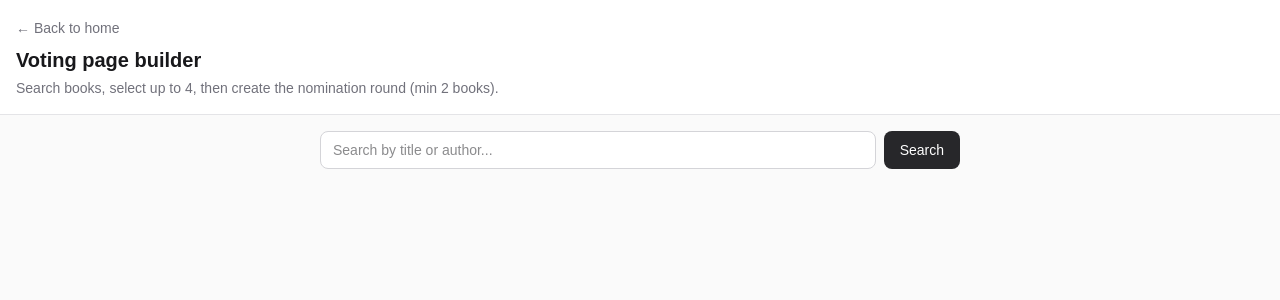
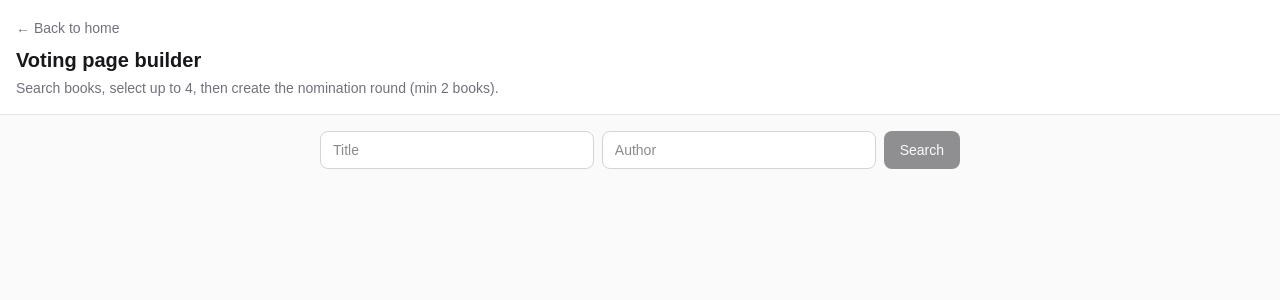
Before and after one commit to williamliew/ebc1, a Next.js app: page /admin/voting-builder in a window 1280 px wide. Shown: the top 300 px of the page. Built offline with nearby package versions, Linux system fonts and the light colour scheme.

Commit message:
Adjusted search page

```diff
--- a/src/app/admin/voting-builder/page.tsx
+++ b/src/app/admin/voting-builder/page.tsx
@@ -4,6 +4,7 @@ import { useMutation, useQueryClient } from '@tanstack/react-query';
 import { useState } from 'react';
 import Image from 'next/image';
 import Link from 'next/link';
+import { sanitiseBlurb } from '@/lib/sanitize-blurb';
 
 type BookSearchResult = {
     externalId: string;
@@ -48,7 +49,8 @@ function getDefaultCloseVoteDate(meetingDate: string): string {
 }
 
 export default function VotingBuilderPage() {
-    const [query, setQuery] = useState('');
+    const [titleSearch, setTitleSearch] = useState('');
+    const [authorSearch, setAuthorSearch] = useState('');
     const defaultMeeting = getDefaultMeetingDate();
     const [meetingDate, setMeetingDate] = useState(defaultMeeting);
     const [closeVoteDate, setCloseVoteDate] = useState(getTomorrowDate);
@@ -62,22 +64,27 @@ export default function VotingBuilderPage() {
         text: string;
     } | null>(null);
     const [showSuccessLightbox, setShowSuccessLightbox] = useState(false);
+    const [previewBook, setPreviewBook] = useState<BookSearchResult | null>(
+        null,
+    );
     const queryClient = useQueryClient();
 
     const PAGE_SIZE = 10;
 
     const searchMutation = useMutation({
         mutationFn: async ({
-            query: q,
+            title,
+            author,
             page = 1,
         }: {
-            query: string;
+            title: string;
+            author: string;
             page?: number;
         }) => {
             const res = await fetch('/api/books/search', {
                 method: 'POST',
                 headers: { 'Content-Type': 'application/json' },
-                body: JSON.stringify({ query: q, page }),
+                body: JSON.stringify({ title, author, page }),
             });
             if (!res.ok) {
                 const data = await res.json().catch(() => ({}));
@@ -133,7 +140,8 @@ export default function VotingBuilderPage() {
             setShowSuccessLightbox(true);
             setCreateMessage(null);
             setSelected([]);
-            setQuery('');
+            setTitleSearch('');
+            setAuthorSearch('');
             setSearchResults([]);
             setSearchError(null);
             queryClient.invalidateQueries({ queryKey: ['nomination'] });
@@ -151,17 +159,18 @@ export default function VotingBuilderPage() {
 
     const handleSearch = (e: React.FormEvent) => {
         e.preventDefault();
-        const trimmed = query.trim();
-        if (!trimmed) return;
-        searchMutation.mutate({ query: trimmed, page: 1 });
+        const title = titleSearch.trim();
+        const author = authorSearch.trim();
+        if (!title && !author) return;
+        searchMutation.mutate({ title, author, page: 1 });
     };
 
-    const totalSearchPages = Math.max(
-        1,
-        Math.ceil(totalSearchItems / PAGE_SIZE),
-    );
-    const canPrev = searchResults.length > 0 && searchPage > 1;
-    const canNext = searchResults.length > 0 && searchPage < totalSearchPages;
+    const MAX_PAGES = 10;
+    const effectiveTotal = Math.min(totalSearchItems, MAX_PAGES * PAGE_SIZE);
+    const totalSearchPages = Math.max(1, Math.ceil(effectiveTotal / PAGE_SIZE));
+    const showPagination = searchResults.length > 0 && totalSearchPages > 1;
+    const canPrev = showPagination && searchPage > 1;
+    const canNext = showPagination && searchPage < totalSearchPages;
 
     const addSelected = (book: BookSearchResult) => {
         if (selected.length >= MAX_SELECTED) return;
@@ -211,31 +220,37 @@ export default function VotingBuilderPage() {
             >
                 {/* Search */}
                 <section>
-                    <form onSubmit={handleSearch} className="flex gap-2">
-                        <div className="relative flex-1">
+                    <form
+                        onSubmit={handleSearch}
+                        className="flex flex-col sm:flex-row gap-2"
+                    >
+                        <div className="flex-1 grid grid-cols-1 sm:grid-cols-2 gap-2">
                             <input
                                 type="text"
-                                value={query}
-                                onChange={(e) => setQuery(e.target.value)}
-                                placeholder="Search by title or author..."
-                                className="w-full rounded-lg border border-zinc-300 dark:border-zinc-700 bg-white dark:bg-zinc-900 pl-3 pr-9 py-2 text-sm focus:outline-none focus:ring-2 focus:ring-zinc-400 dark:focus:ring-zinc-600"
-                                aria-label="Book search"
+                                value={titleSearch}
+                                onChange={(e) => setTitleSearch(e.target.value)}
+                                placeholder="Title"
+                                className="rounded-lg border border-zinc-300 dark:border-zinc-700 bg-white dark:bg-zinc-900 px-3 py-2 text-sm focus:outline-none focus:ring-2 focus:ring-zinc-400 dark:focus:ring-zinc-600"
+                                aria-label="Book title"
                             />
-                            {query.length > 0 && (
-                                <button
-                                    type="button"
-                                    onClick={() => setQuery('')}
-                                    className="absolute right-2 top-1/2 -translate-y-1/2 rounded p-1 text-zinc-500 hover:bg-zinc-200 hover:text-zinc-700 dark:text-zinc-400 dark:hover:bg-zinc-700 dark:hover:text-zinc-200"
-                                    aria-label="Clear search"
-                                >
-                                    ×
-                                </button>
-                            )}
+                            <input
+                                type="text"
+                                value={authorSearch}
+                                onChange={(e) =>
+                                    setAuthorSearch(e.target.value)
+                                }
+                                placeholder="Author"
+                                className="rounded-lg border border-zinc-300 dark:border-zinc-700 bg-white dark:bg-zinc-900 px-3 py-2 text-sm focus:outline-none focus:ring-2 focus:ring-zinc-400 dark:focus:ring-zinc-600"
+                                aria-label="Author"
+                            />
                         </div>
                         <button
                             type="submit"
-                            disabled={searchMutation.isPending}
-                            className="rounded-lg bg-zinc-800 dark:bg-zinc-200 text-white dark:text-zinc-900 px-4 py-2 text-sm font-medium hover:bg-zinc-700 dark:hover:bg-zinc-300 disabled:opacity-50"
+                            disabled={
+                                searchMutation.isPending ||
+                                (!titleSearch.trim() && !authorSearch.trim())
+                            }
+                            className="rounded-lg bg-zinc-800 dark:bg-zinc-200 text-white dark:text-zinc-900 px-4 py-2 text-sm font-medium hover:bg-zinc-700 dark:hover:bg-zinc-300 disabled:opacity-50 shrink-0"
                         >
                             {searchMutation.isPending ? 'Searching…' : 'Search'}
                         </button>
@@ -290,6 +305,15 @@ export default function VotingBuilderPage() {
                                             <p className="text-xs text-zinc-500 truncate">
                                                 {book.author}
                                             </p>
+                                            <button
+                                                type="button"
+                                                onClick={() =>
+                                                    setPreviewBook(book)
+                                                }
+                                                className="mt-1 text-xs text-zinc-600 dark:text-zinc-400 hover:underline"
+                                            >
+                                                Read more
+                                            </button>
                                         </div>
                                         <button
                                             type="button"
@@ -311,13 +335,14 @@ export default function VotingBuilderPage() {
                                 );
                             })}
                         </ul>
-                        {totalSearchItems > 0 && (
+                        {showPagination && (
                             <div className="mt-3 flex items-center justify-between gap-2">
                                 <button
                                     type="button"
                                     onClick={() =>
                                         searchMutation.mutate({
-                                            query: query.trim(),
+                                            title: titleSearch.trim(),
+                                            author: authorSearch.trim(),
                                             page: searchPage - 1,
                                         })
                                     }
@@ -329,14 +354,14 @@ export default function VotingBuilderPage() {
                                     Previous
                                 </button>
                                 <span className="text-sm text-zinc-500 dark:text-zinc-400">
-                                    Page {searchPage} of {totalSearchPages} (
-                                    {totalSearchItems} results)
+                                    Page {searchPage} of {totalSearchPages}
                                 </span>
                                 <button
                                     type="button"
                                     onClick={() =>
                                         searchMutation.mutate({
-                                            query: query.trim(),
+                                            title: titleSearch.trim(),
+                                            author: authorSearch.trim(),
                                             page: searchPage + 1,
                                         })
                                     }
@@ -350,6 +375,60 @@ export default function VotingBuilderPage() {
                             </div>
                         )}
                     </section>
+                )}
+
+                {/* Read more popup */}
+                {previewBook && (
+                    <div
+                        className="fixed inset-0 z-50 flex items-center justify-center bg-black/50 p-4"
+                        role="dialog"
+                        aria-modal="true"
+                        aria-labelledby="preview-title"
+                        onClick={() => setPreviewBook(null)}
+                    >
+                        <div
+                            className="rounded-xl bg-white dark:bg-zinc-900 shadow-xl max-w-md w-full max-h-[85vh] overflow-hidden flex flex-col"
+                            onClick={(e) => e.stopPropagation()}
+                        >
+                            <div className="p-4 pb-2 flex items-start justify-between gap-2">
+                                <div className="min-w-0 flex-1">
+                                    <h3
+                                        id="preview-title"
+                                        className="text-lg font-semibold text-zinc-900 dark:text-zinc-100"
+                                    >
+                                        {previewBook.title}
+                                    </h3>
+                                    <p className="text-sm text-zinc-500 dark:text-zinc-400 mt-0.5">
+                                        by {previewBook.author}
+                                    </p>
+                                </div>
+                                <button
+                                    type="button"
+                                    onClick={() => setPreviewBook(null)}
+                                    className="flex-shrink-0 rounded p-1.5 text-zinc-500 hover:bg-zinc-200 hover:text-zinc-700 dark:text-zinc-400 dark:hover:bg-zinc-700 dark:hover:text-zinc-200"
+                                    aria-label="Close"
+                                >
+                                    ×
+                                </button>
+                            </div>
+                            <div className="px-4 pb-4 overflow-y-auto flex-1 min-h-0">
+                                {previewBook.blurb ? (
+                                    <div
+                                        className="text-sm text-zinc-600 dark:text-zinc-400 leading-relaxed [&_p]:my-1 [&_a]:underline [&_a]:text-zinc-700 dark:[&_a]:text-zinc-300"
+                                        dangerouslySetInnerHTML={{
+                                            __html: sanitiseBlurb(
+                                                previewBook.blurb,
+                                            ),
+                                        }}
+                                    />
+                                ) : (
+                                    <p className="text-sm text-zinc-500 dark:text-zinc-400 italic">
+                                        No description available.
+                                    </p>
+                                )}
+                            </div>
+                        </div>
+                    </div>
                 )}
 
                 {createMessage && createMessage.type === 'error' && (
--- a/src/app/api/books/search/route.ts
+++ b/src/app/api/books/search/route.ts
@@ -6,7 +6,8 @@ import { cleanBlurb } from '@/lib/google-books';
 const PAGE_SIZE = 10;
 
 const bodySchema = z.object({
-    query: z.string().min(1).max(200),
+    title: z.string().max(200).optional(),
+    author: z.string().max(200).optional(),
     page: z.number().int().min(1).optional().default(1),
 });
 
@@ -36,7 +37,18 @@ export async function POST(request: Request) {
         );
     }
 
-    const q = encodeURIComponent(parsed.data.query);
+    const title = (parsed.data.title ?? '').trim();
+    const author = (parsed.data.author ?? '').trim();
+    const parts: string[] = [];
+    if (title) parts.push(`intitle:${title}`);
+    if (author) parts.push(`inauthor:${author}`);
+    if (parts.length === 0) {
+        return NextResponse.json(
+            { error: 'Provide at least a title or author' },
+            { status: 400 },
+        );
+    }
+    const q = encodeURIComponent(parts.join(' '));
     const page = parsed.data.page;
     const startIndex = (page - 1) * PAGE_SIZE;
     const url = `https://www.googleapis.com/books/v1/volumes?q=${q}&key=${apiKey}&maxResults=${PAGE_SIZE}&startIndex=${startIndex}`;
@@ -86,7 +98,7 @@ export async function POST(request: Request) {
             return bHas - aHas;
         });
 
-        const mapped: BookSearchResult[] = items
+        const results: BookSearchResult[] = items
             .slice(0, PAGE_SIZE)
             .map((item) => {
                 const vi = item.volumeInfo ?? {};
@@ -105,16 +117,6 @@ export async function POST(request: Request) {
                 };
             });
 
-        // Deduplicate by same title + author (normalised)
-        const seen = new Set<string>();
-        const results: BookSearchResult[] = [];
-        for (const book of mapped) {
-            const key = `${book.title.trim().toLowerCase()}|${book.author.trim().toLowerCase()}`;
-            if (seen.has(key)) continue;
-            seen.add(key);
-            results.push(book);
-        }
-
         return NextResponse.json({
             results,
             totalItems,
```
